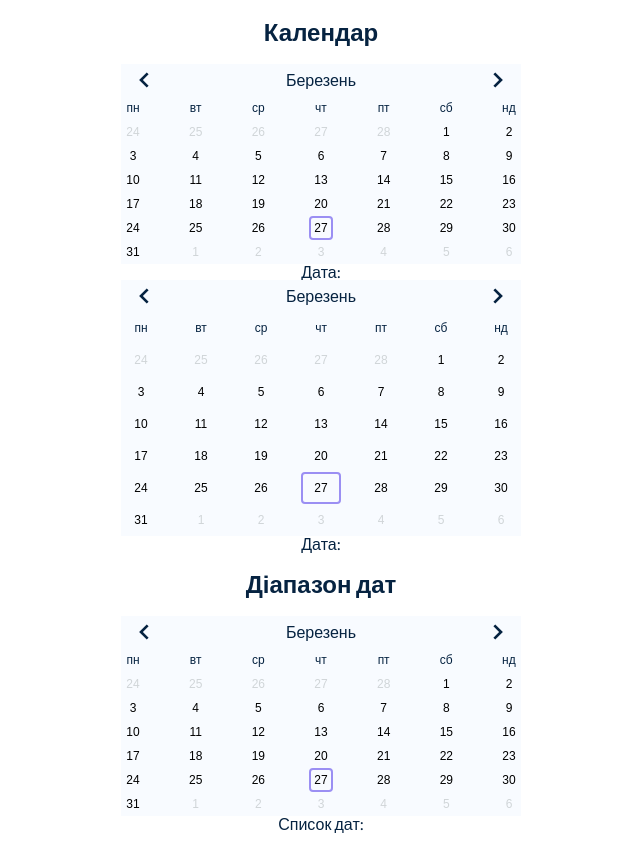
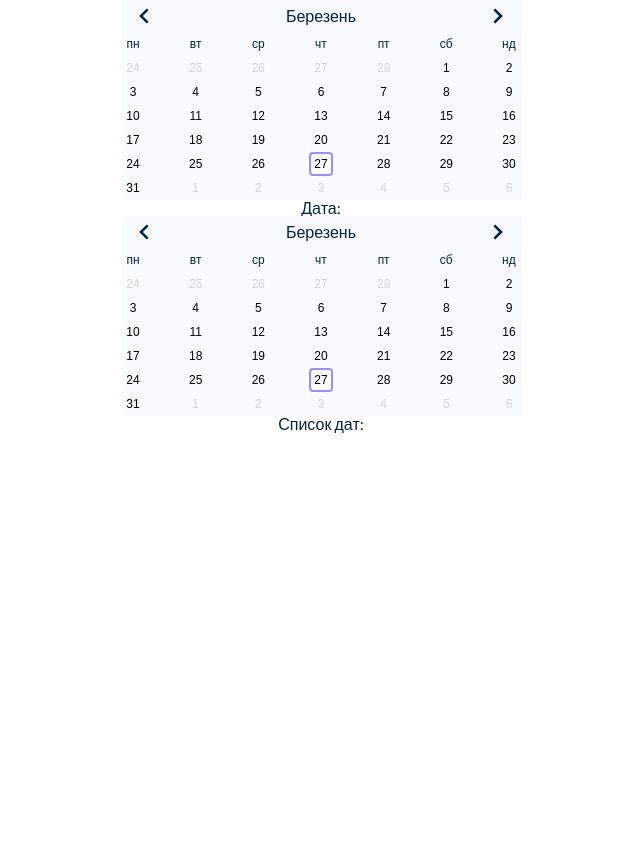
Before and after one commit to Yevhenns/bme-calendar, a React (Vite) app: page / in a window 1280 px wide. Shown: the whole page, without its empty margins (319-959 px from the left). After the commit the page ends 800 px from the top, so only its background shows below. Built offline with nearby package versions, Linux system fonts and the light colour scheme.

Commit message:
removed clsx

```diff
--- a/package.json
+++ b/package.json
@@ -1,7 +1,7 @@
 {
   "name": "bme-calendar",
   "private": false,
-  "version": "1.1.11",
+  "version": "1.1.12",
   "author": "Yevhen Ziuskin",
   "type": "module",
   "license": "MIT",
@@ -39,7 +39,6 @@
     "preview": "vite preview"
   },
   "dependencies": {
-    "clsx": "^2.1.1",
     "dayjs": "^1.11.13",
     "react": "^18.2.0",
     "react-dom": "^18.2.0"
--- a/src/App.tsx
+++ b/src/App.tsx
@@ -8,12 +8,8 @@ function App() {
 
   return (
     <>
-      <h2>Календар</h2>
       <Calendar setDay={setDay} />
       <p>Дата: {day}</p>
-      <Calendar setDay={setDay} daySize="mobile" />
-      <p>Дата: {day}</p>
-      <h2>Діапазон дат</h2>
       <Calendar type="range" setRange={setRange} range={range} />
       <div>
         <p>Список дат:</p>
--- a/src/components/Calendar/Calendar.tsx
+++ b/src/components/Calendar/Calendar.tsx
@@ -1,3 +1,4 @@
+import css from "./Calendar.module.css";
 import { useEffect, useState } from "react";
 import { useCalendar } from "../../hooks/useCalendar";
 import { CalendarNavigation } from "../CalendarNavigation/CalendarNavigation";
@@ -7,7 +8,6 @@ import { DatePicker, DateRangePicker, Day } from "../../types/types";
 import { getDaySize } from "../../helpers/getDaySize";
 import dayjs from "dayjs";
 import minMax from "dayjs/plugin/minMax";
-import css from "./Calendar.module.css";
 
 dayjs.extend(minMax);
 
--- a/src/components/CalendarBody/CalendarBody.tsx
+++ b/src/components/CalendarBody/CalendarBody.tsx
@@ -1,7 +1,7 @@
+import css from "./CalendarBody.module.css";
 import { DaySizes } from "src/helpers/getDaySize";
 import { Day, Month } from "../../types/types";
 import { CalendarWeek } from "../CalendarWeek/CalendarWeek";
-import css from "./CalendarBody.module.css";
 
 interface CalendarBodyBody {
   finalDaysArray: Month | undefined;
--- a/src/components/CalendarDay/CalendarDay.tsx
+++ b/src/components/CalendarDay/CalendarDay.tsx
@@ -1,8 +1,7 @@
+import css from "./CalendarDay.module.css";
 import dayjs from "dayjs";
 import weekOfYear from "dayjs/plugin/weekOfYear";
-import clsx from "clsx";
 import { Day } from "../../types/types";
-import css from "./CalendarDay.module.css";
 import { DaySizes } from "src/helpers/getDaySize";
 
 dayjs.extend(weekOfYear);
@@ -46,13 +45,12 @@ export function CalendarDay({
 
   return (
     <div
-      className={clsx(
-        css.wrapper,
-        isGapInRange ? css.wrapperIsInRange : "",
-        isGap ? css.isGapWrapper : "",
-        isFirst ? css.firstDay : "",
-        isLast ? css.lastDay : ""
-      )}
+      className={`${css.wrapper}
+      ${isGapInRange ? css.wrapperIsInRange : ""}
+      ${isGap ? css.isGapWrapper : ""}
+      ${isFirst ? css.firstDay : ""}
+      ${isLast ? css.lastDay : ""}
+  `}
     >
       {!isGap && (
         <button
@@ -63,11 +61,9 @@ export function CalendarDay({
             height: daySizes.height,
           }}
           onClick={onClick}
-          className={clsx(
-            css.container,
-            dayToday === id ? css.dayToday : "",
-            selectedDay === id || secondDay === id ? css.selectedDay : ""
-          )}
+          className={`${css.container}
+            ${dayToday === id ? css.dayToday : ""}
+            ${selectedDay === id || secondDay === id ? css.selectedDay : ""}`}
         >
           <p className={type !== "current" ? css.notInCurrentMonth : ""}>
             {dayItem.day}
--- a/src/components/CalendarNavigation/CalendarNavigation.tsx
+++ b/src/components/CalendarNavigation/CalendarNavigation.tsx
@@ -1,5 +1,5 @@
+import css from "./CalendarNavigation.module.css";
 import { Chevron } from "../icons/Chevron";
-import css from "./CalendarNavigation.module.css";
 
 interface CalendarNavigationProps {
   currentMonthName: string;
--- a/src/components/CalendarWeek/CalendarWeek.tsx
+++ b/src/components/CalendarWeek/CalendarWeek.tsx
@@ -1,6 +1,6 @@
+import css from "./CalendarWeek.module.css";
 import { Day, Week } from "src/types/types";
 import { CalendarDay } from "../CalendarDay/CalendarDay";
-import css from "./CalendarWeek.module.css";
 import { DaySizes } from "src/helpers/getDaySize";
 
 interface CalendarWeekProps {
--- a/src/hooks/useCalendar.ts
+++ b/src/hooks/useCalendar.ts
@@ -1,7 +1,7 @@
 import { useEffect, useState } from "react";
+import { Month } from "../types/types";
 import dayjs from "dayjs";
 import "dayjs/locale/uk";
-import { Month } from "../types/types";
 
 dayjs.locale("uk");
 
```
Also changed, not shown: 1 other file (tests, documents, lock files or other folders).
